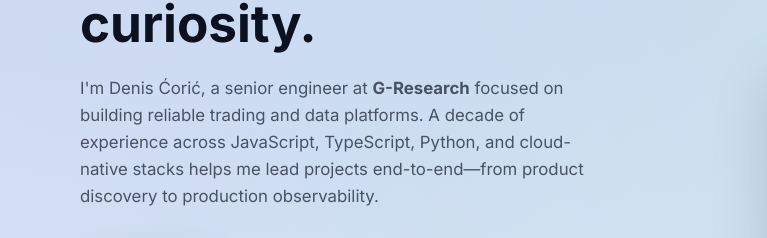
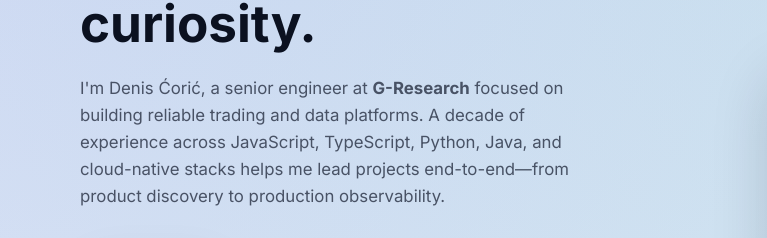
Before and after one commit to dcoric/dcoric, a plain HTML site: page index.html in a window 1280 px wide. Shown: the part 372-610 px from the top of the page, 0-767 px from the left. Drawn offline with Linux system fonts and the light colour scheme.

Commit message:
Update index.html to include Java in the list of programming languages for enhanced clarity on expertise.

```diff
--- a/index.html
+++ b/index.html
@@ -55,7 +55,7 @@
           <p class="hero__summary">
             I'm Denis Ćorić, a senior engineer at <strong>G-Research</strong> focused on
             building reliable trading and data platforms. A decade of experience across
-            JavaScript, TypeScript, Python, and cloud-native stacks helps me lead
+            JavaScript, TypeScript, Python, Java, and cloud-native stacks helps me lead
             projects end-to-end—from product discovery to production observability.
           </p>
           <div class="hero__cta">
```
